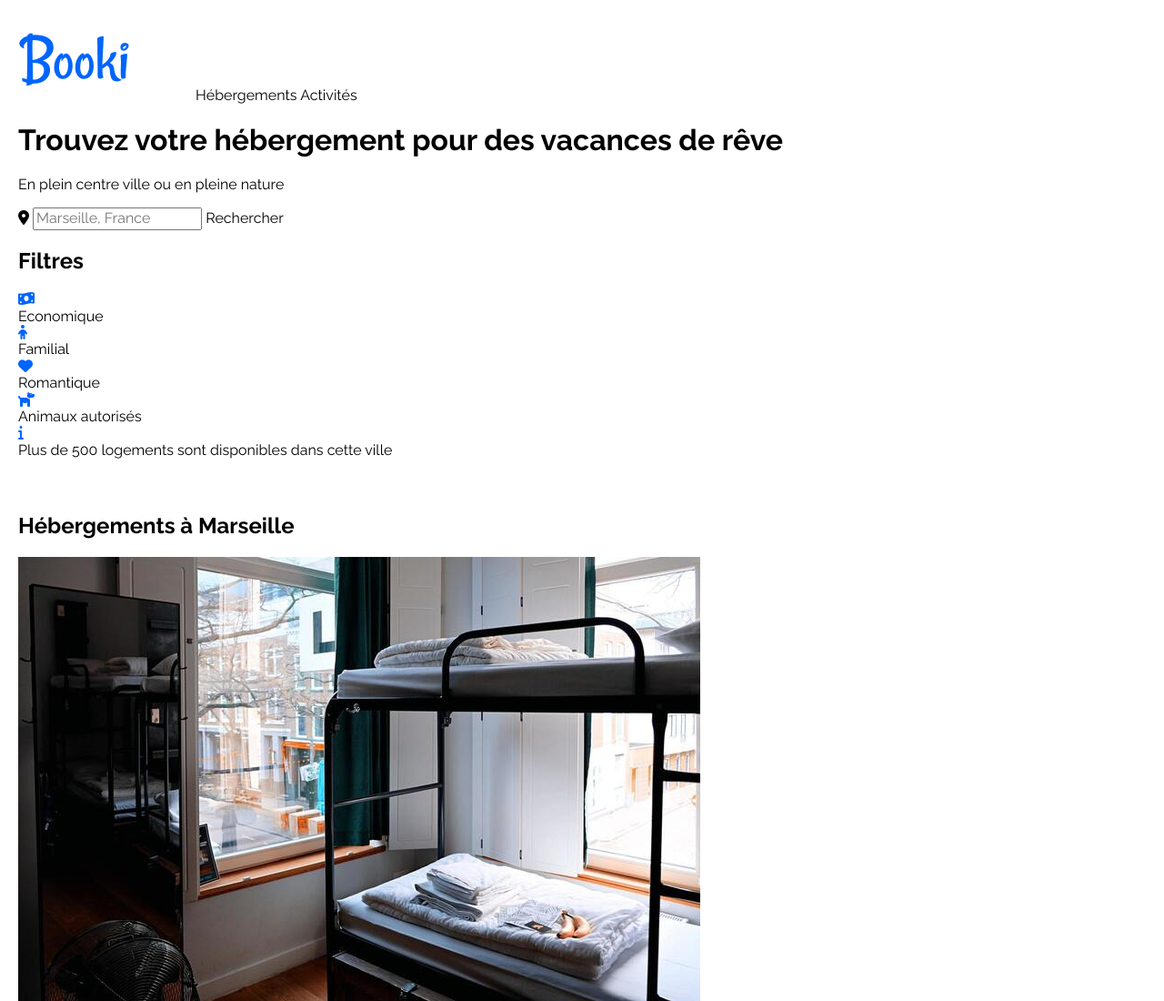
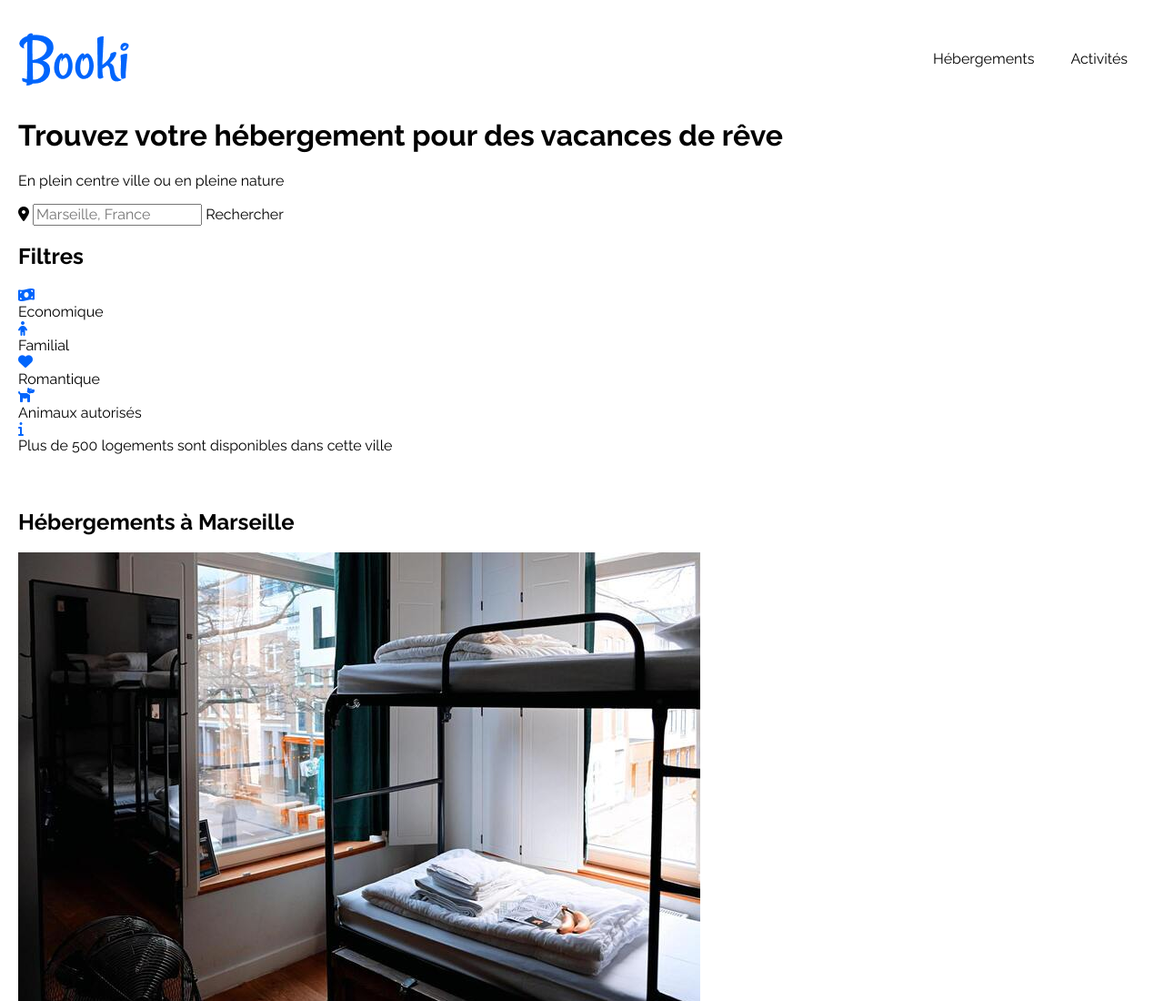
Before and after one commit to fathidev/booki, a plain HTML site: page index.html in a window 1280 px wide. Shown: the top 1100 px of the page at 91% size. Drawn offline with Linux system fonts and the light colour scheme.

Commit message:
Modifications NAV -> UL + LI

```diff
--- a/css/style.css
+++ b/css/style.css
@@ -9,11 +9,12 @@
     --grey-light:#F2F2F2;
 }
 
+/* WILDCARD SELECTOR */
 * {
     /* application boox-sizing on all éléments */
     box-sizing: border-box;
     font-family: "Raleway", "sans-serif";
-    text-decoration: none;
+    /* text-decoration: none; */
 }
 
 /* remove internal and external margins all over the body */
@@ -30,9 +31,32 @@ main,
 
 a {
     color: inherit;
+    text-decoration: none;
 }
 
 /* HEADER */
+
+    /* NAV */
+    nav {
+        display: flex;
+        align-items: center;
+        justify-content: flex-end;
+        flex-wrap: wrap;
+    }
+    #nav-logo {
+        margin-right: auto;
+    }
+    #nav-menu {
+        display: flex;
+    }
+    #nav-menu li {
+        list-style: none;
+    }
+    .nav-link {
+        padding: 20px;
+    }
+
+
 
     /* FILTERS */
     .search-filters .fas{
@@ -59,12 +83,9 @@ a {
 /* MAIN END */
 
 
-
 /* FOOTER */
 footer {
     background-color: var(--grey-light);
 }
 
-
-
 /* FOOTER END */
--- a/index.html
+++ b/index.html
@@ -19,8 +19,10 @@
             <!-- NAV -->
             <nav>
                 <img id="nav-logo" src="/images/logo/Booki.png" alt="logo booki">
-                <a href="#lodgings">Hébergements</a>
-                <a href="#activities">Activités</a>
+                <ul id="nav-menu">
+                    <li><a class="nav-link" href="#lodgings">Hébergements</a></li>
+                    <li><a class="nav-link" href="#activities">Activités</a></li>
+                </ul>
             </nav>
             <!-- NAV END -->
 
```
